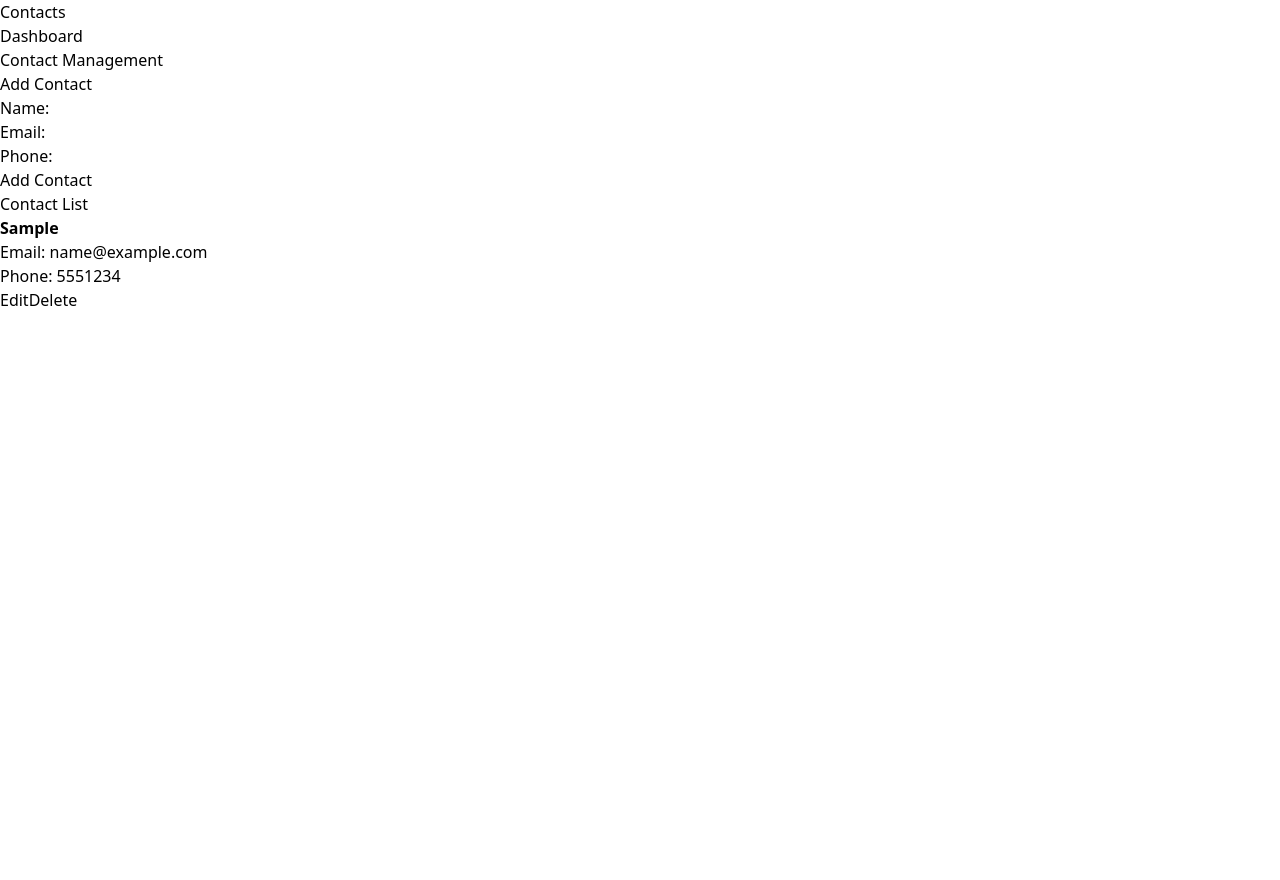
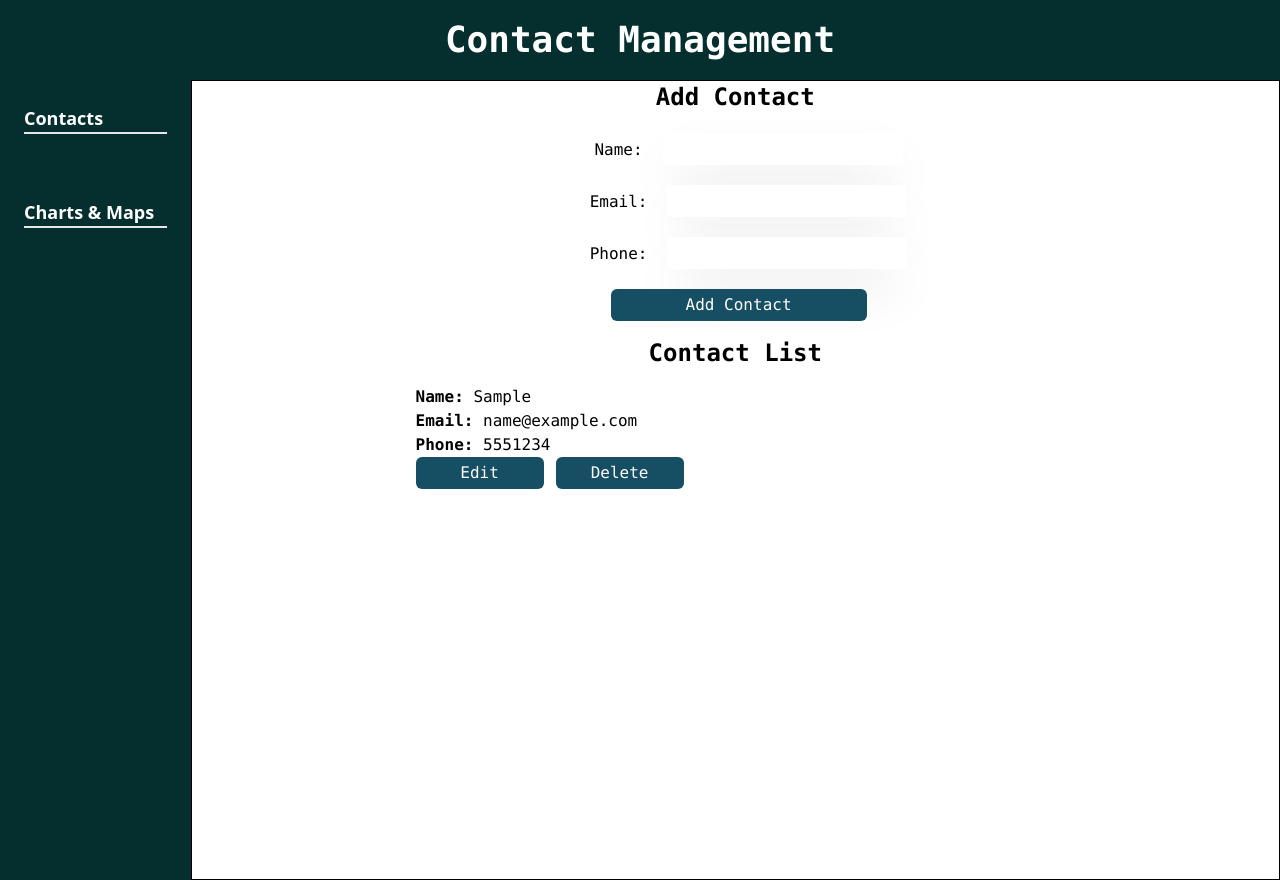
Before and after one commit to 00shalini/contact-management-app, a React (Create React App) app: page / in a window 1280 px wide. Both pictures are taken after typing "Sample", "name@example.com", "5551234" into the empty fields and a click on the button "Add Contact". Before the commit the page ends 800 px from the top, so only its background shows below. Built offline with nearby package versions, Linux system fonts and the light colour scheme.

Commit message:
improved css and implementing charts and maps

```diff
--- a/src/App.tsx
+++ b/src/App.tsx
@@ -3,13 +3,13 @@ import './App.css';
 import { BrowserRouter as Router, Routes, Route, Link } from 'react-router-dom';
 import ContactsPage from './Pages/ContactsPage';
 import DashboardPage from './Pages/DashboardPage';
-import Navbar from './Components/Navbar';
+
 
 
 function App() {
   return (
     <Router>
-       <Navbar/>
+
       <Routes>
         <Route path="/" element={<ContactsPage />} />
         <Route path="/dashboard" element={<DashboardPage />} />
--- a/src/Components/ContactForm.tsx
+++ b/src/Components/ContactForm.tsx
@@ -21,12 +21,12 @@ const ContactForm: React.FC<ContactFormProps> = ({
   contact,
   deleteContact
 }) => {
-  console.log(contact);
+
   const [name, setName] = useState("");
   const [email, setEmail] = useState("");
   const [phone, setPhone] = useState("");
   var editedContact = contact;
-  console.log(editedContact)
+
   useEffect(() => {
     if (editedContact.length> 0) {
       setName(editedContact[0]?.name);
@@ -45,7 +45,7 @@ const ContactForm: React.FC<ContactFormProps> = ({
     };
 
     if (editedContact[0]?.id) {
-      console.log(contact);
+
       deleteContact(editedContact[0]?.id)
       addContact(contact);
     } else {
@@ -58,33 +58,36 @@ const ContactForm: React.FC<ContactFormProps> = ({
 
   return (
     <div>
-      <h2>{contact.length > 0 ? "Edit Contact" : "Add Contact"}</h2>
-      <form onSubmit={handleSubmit}>
-        <div>
-          <label>Name:</label>
+      <h2 className="text-center font-mono text-2xl font-semibold">{contact.length > 0 ? "Edit Contact" : "Add Contact"}</h2>
+      <form onSubmit={handleSubmit} className="w-4/5 text-center ml-28 mt-5">
+        <div className="m-5">
+          <label className="m-5 font-mono">Name:</label>
           <input
             type="text"
             value={name}
             onChange={(e) => setName(e.target.value)}
+            className="w-60 h-8 border-blue-950 outline-teal-900 shadow-2xl"
           />
         </div>
-        <div>
-          <label>Email:</label>
+        <div className="m-5  font-mono">
+          <label className="m-5">Email:</label>
           <input
             type="email"
             value={email}
             onChange={(e) => setEmail(e.target.value)}
+            className="w-60 h-8 border-blue-950 outline-teal-900 shadow-2xl"
           />
         </div>
-        <div>
-          <label>Phone:</label>
+        <div className="m-5  font-mono">
+          <label className="m-5">Phone:</label>
           <input
             type="tel"
             value={phone}
             onChange={(e) => setPhone(e.target.value)}
+            className="w-60 h-8 border-blue-950 outline-teal-900 shadow-2xl"
           />
         </div>
-        <button type="submit">
+        <button type="submit" className="w-64 h-8 bg-cyan-900 rounded-md text-white font-mono">
           {contact.length > 0 ? "Save Changes" : "Add Contact"}
         </button>
       </form>
--- a/src/Components/ContactList.tsx
+++ b/src/Components/ContactList.tsx
@@ -21,25 +21,24 @@ const ContactList: React.FC<ContactListProps> = ({
     deleteContact(id);
   };
   const handleEdit = (contact: Contact) => {
-    console.log(contact);
     editContact(contact);
   };
   return (
     <div>
-      <h2>Contact List</h2>
+      <h2 className="text-center font-mono text-2xl font-semibold mt-4">Contact List</h2>
       {contacts.length === 0 ? (
-        <p>No contacts available.</p>
+        <p className="text-center fot-mono text-xl ">No contacts available.</p>
       ) : (
-        <ul>
+        <ul className="w-4/5 h-auto ml-28 ">
           {contacts.map((contact) => (
-            <li key={contact.id}>
+            <li key={contact.id} className="ml-28 mt-4 font-mono">
               <div>
-                <strong>{contact.name}</strong>
+               <strong>Name:</strong> {contact.name}
               </div>
-              <div>Email: {contact.email}</div>
-              <div>Phone: {contact.phone}</div>
-              <button onClick={() => handleEdit(contact)}>Edit</button>
-              <button onClick={() => handleDelete(contact.id)}>
+              <div><strong>Email:</strong> {contact.email}</div>
+              <div><strong>Phone:</strong> {contact.phone}</div>
+              <button className="w-32 mr-3 h-8 bg-cyan-900 rounded-md text-white font-mono" onClick={() => handleEdit(contact)}>Edit</button>
+              <button className="w-32 h-8 bg-cyan-900 rounded-md text-white font-mono" onClick={() => handleDelete(contact.id)}>
                 Delete
               </button>
               {/* Add button or link to view/edit contact details */}
--- a/src/Components/Navbar.tsx
+++ b/src/Components/Navbar.tsx
@@ -3,13 +3,13 @@ import { Link } from 'react-router-dom';
 
 function Navbar() {
   return (
-    <nav>
-        <ul>
-          <li>
+    <nav className='w-56 h-screen bg-teal-950'>
+        <ul className='m-6'>
+          <li className='mb-16 border-b-2 text-lg font-semibold text-white'>
             <Link to="/">Contacts</Link>
           </li>
-          <li>
-            <Link to="/dashboard">Dashboard</Link>
+          <li className='mb-16 border-b-2 text-lg font-semibold text-white'>
+            <Link to="/dashboard">Charts & Maps</Link>
           </li>
         </ul>
       </nav>
--- a/src/Pages/ContactsPage.tsx
+++ b/src/Pages/ContactsPage.tsx
@@ -1,19 +1,24 @@
-import React  from 'react';
-import ContactForm from '../Components/ContactForm';
-import ContactList from '../Components/ContactList';
-import { useSelector } from 'react-redux';
-import { RootState } from '../redux/store';
+import React from "react";
+import ContactForm from "../Components/ContactForm";
+import ContactList from "../Components/ContactList";
+import { useSelector } from "react-redux";
+import { RootState } from "../redux/store";
+import Navbar from '../Components/Navbar';
 
-const ContactsPage: React.FC =() => {
-
-  const contact = useSelector((state: RootState) => state.contact)
+const ContactsPage: React.FC = () => {
+  const contact = useSelector((state: RootState) => state.contact);
   return (
-    <div>
-      <h1>Contact Management</h1>
-      <ContactForm contact={contact}/>
-      <ContactList />
+    <div >
+      <h1 className="text-center w-screen h-20 pt-5 text-white font-bold text-4xl font-mono bg-teal-950">Contact Management</h1>
+      <div className="flex">
+        <Navbar />
+        <div className="border-black border w-screen">
+          <ContactForm contact={contact} />
+          <ContactList />
+        </div>
+      </div>
     </div>
   );
-}
+};
 
 export default ContactsPage;
--- a/src/Pages/DashboardPage.tsx
+++ b/src/Pages/DashboardPage.tsx
@@ -3,20 +3,34 @@ import { useQuery } from 'react-query';
 import { fetchChartData, fetchMapData } from '../api';
 import DashboardCharts from '../Components/DashboardCharts';
 import DashboardMap from '../Components/DashboardMap';
+import Navbar from '../Components/Navbar';
 
 function DashboardPage() {
   const { data: chartData, isLoading: isChartLoading } = useQuery('chartData', fetchChartData);
   const { data: mapData, isLoading: isMapLoading } = useQuery('mapData', fetchMapData);
 
   if (isChartLoading || isMapLoading) {
-    return <div>Loading...</div>;
+    return (
+      <div>
+      <h1 className="text-center w-screen h-20 pt-5 text-white font-bold text-4xl font-mono bg-teal-950">Loading ...</h1>
+    </div>
+    )
+
   }
-
+  console.log(chartData,mapData)
   return (
     <div>
-      <h1>Dashboard</h1>
-      <DashboardCharts data={chartData}/>
-      <DashboardMap data={mapData} />
+      <h1 className="text-center w-screen h-20 pt-5 text-white font-bold text-4xl font-mono bg-teal-950">Dashboard</h1>
+      <div className='flex'>
+        <Navbar />
+
+        <div>
+
+          <DashboardCharts data={chartData}/>
+          <DashboardMap data={mapData} />
+        </div>
+      </div>
+
     </div>
   );
 }
```
